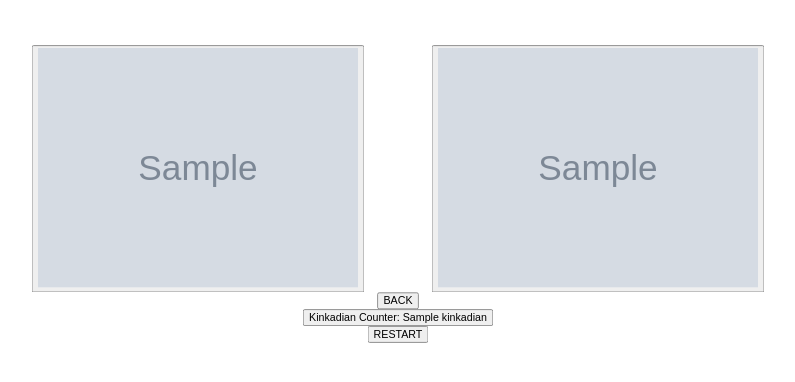
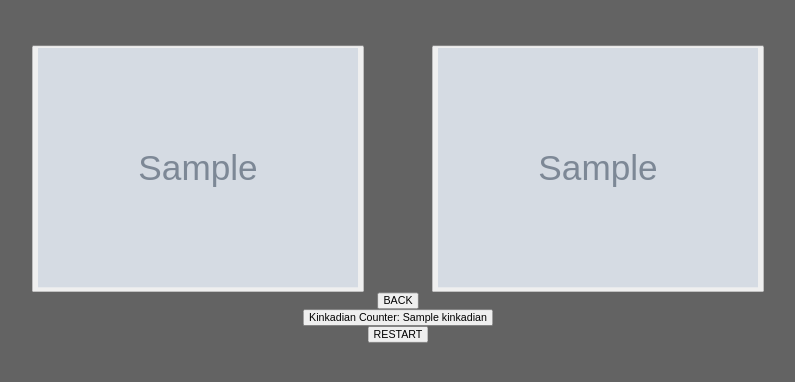
Before and after one commit to bendoesai/TOODEEP, a Flask app: template tourney/templates/play.html in a window 1280 px wide. Shown: the top 382 px of the page, without its empty margins (242-1037 px from the left). Run offline with Flask 3, Linux system fonts and the light colour scheme; the template is opened without the code that fills it: most values are stand-ins (such as "Sample title", 1, 10 or a date in 2020); grey boxes marked "Sample" are stand-in pictures.

Commit message:
dark mode

```diff
--- a/tourney/static/style.css
+++ b/tourney/static/style.css
@@ -6,7 +6,7 @@ body {
     -moz-transform: scale(0.80);
          transform: scale(0.80);
 
-
+   background-color: #636363;
 }
 
 table {
```
